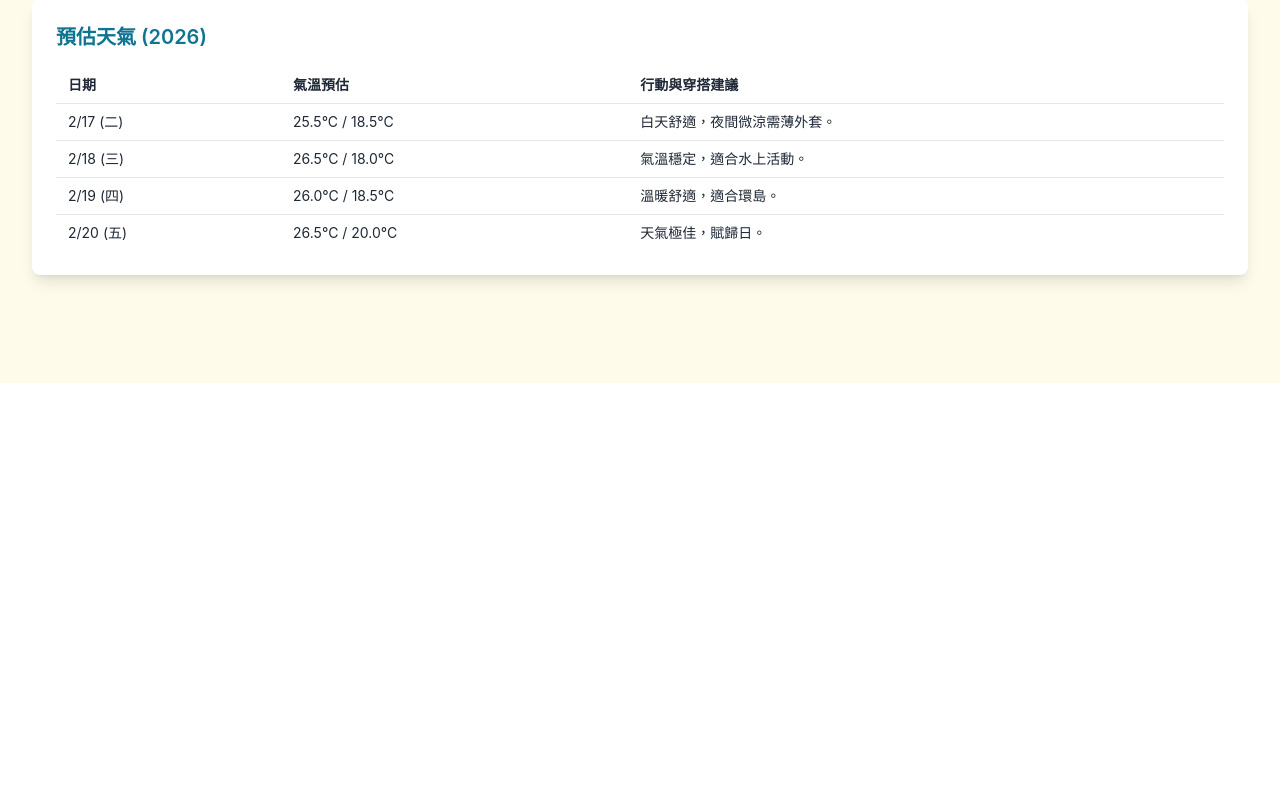
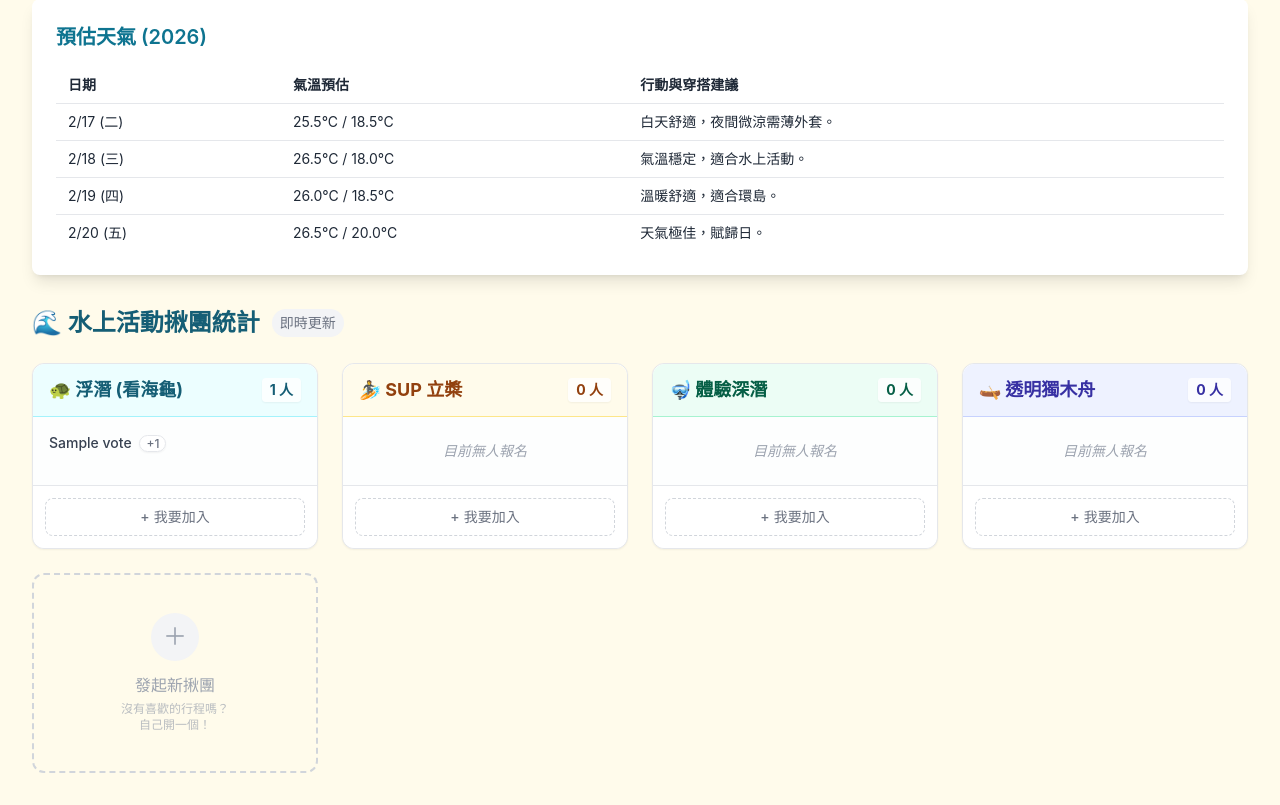
Before and after one commit to mike920116/Trip4day20260117, a Flask app: page / in a window 1280 px wide. Shown: the part 417-1222 px from the top of the page. Before the commit the page ends 800 px from the top, so only its background shows below. Run offline with Flask 3, Linux system fonts and the light colour scheme; tables that the repository leaves empty hold one stand-in row (values such as "Sample post"); some libraries are stand-ins or nearby versions.

Commit message:
完成水上活動揪團功能與資料庫修復

```diff
--- a/app.py
+++ b/app.py
@@ -5,29 +5,28 @@ from flask_sqlalchemy import SQLAlchemy
 
 app = Flask(__name__)
 
-# --- 資料庫連線設定 (Zeabur 修正版) ---
+# ==========================================
+# 資料庫連線設定
+# ==========================================
 
-# 1. 嘗試取得完整的連線字串
+# 1. 嘗試取得環境變數中的連線字串
 database_url = os.environ.get('DATABASE_URL')
 
 # 2. 如果沒有 DATABASE_URL，嘗試從 Zeabur 的 MySQL 變數組裝
 if not database_url:
     db_host = os.environ.get('MYSQL_HOST')
-    # 【修正點】Zeabur 預設給的是 MYSQL_USERNAME，但也保留 MYSQL_USER 以防萬一
     db_user = os.environ.get('MYSQL_USER') or os.environ.get('MYSQL_USERNAME')
     db_password = os.environ.get('MYSQL_PASSWORD')
     db_port = os.environ.get('MYSQL_PORT')
     db_name = os.environ.get('MYSQL_DATABASE')
 
     if db_host and db_user and db_password:
-        # 成功抓到 Zeabur MySQL 變數，組裝連線字串
         database_url = f"mysql+pymysql://{db_user}:{db_password}@{db_host}:{db_port}/{db_name}"
     else:
-        # 3. 真的都沒有，代表是在您的「本地電腦」開發
-        # ⚠️ 請務必確認這裡的密碼是您本地 MySQL Workbench 的密碼
+        # 本地開發預設 (請自行確認密碼)
         database_url = 'mysql+pymysql://root:NTUB@localhost:3306/travel_db'
 
-# 4. 針對 Zeabur PostgreSQL 的相容性修正 (保留以防萬一)
+# 3. 針對 Zeabur PostgreSQL 的相容性修正
 if database_url and database_url.startswith("postgres://"):
     database_url = database_url.replace("postgres://", "postgresql://", 1)
 
@@ -36,13 +35,11 @@ app.config['SQLALCHEMY_TRACK_MODIFICATIONS'] = False
 
 db = SQLAlchemy(app)
 
-# ... (下方的資料庫模型與路由程式碼完全不用動)
-
 # ==========================================
 # 資料庫模型 (Models)
 # ==========================================
 
-# 1. 變更紀錄表 (New!)
+# 1. 變更紀錄表
 class ChangeLog(db.Model):
     id = db.Column(db.Integer, primary_key=True)
     table_name = db.Column(db.String(50), nullable=False)
@@ -110,6 +107,33 @@ class TripSetting(db.Model):
     key = db.Column(db.String(50), unique=True, nullable=False)
     value = db.Column(db.String(100), nullable=False)
 
+# 6. 活動選項表 (新團的標題，例如：SUP、浮潛)
+class ActivityOption(db.Model):
+    id = db.Column(db.Integer, primary_key=True)
+    name = db.Column(db.String(50), nullable=False)
+    created_at = db.Column(db.DateTime, default=datetime.now)
+
+    def to_dict(self):
+        return {
+            'id': self.id,
+            'name': self.name
+        }
+
+# 7. 活動投票表 (報名的人)
+class ActivityVote(db.Model):
+    id = db.Column(db.Integer, primary_key=True)
+    option_id = db.Column(db.Integer, db.ForeignKey('activity_option.id'), nullable=False)
+    name = db.Column(db.String(50), nullable=False)
+    count = db.Column(db.Integer, default=1)
+
+    def to_dict(self):
+        return {
+            'id': self.id,
+            'option_id': self.option_id,
+            'name': self.name,
+            'count': self.count
+        }
+
 # --- 輔助函式：寫入變更紀錄 ---
 def log_change(table, action, target_id, desc):
     new_log = ChangeLog(
@@ -121,22 +145,21 @@ def log_change(table, action, target_id, desc):
     db.session.add(new_log)
 
 # --- 資料填充 (Seed) ---
-# 因為現在改用 MySQL 永久儲存，這裡只做「第一次檢查」，
-# 避免每次重啟都重複寫入。
 def seed_data():
+    # 初始化預設的活動選項
+    if not ActivityOption.query.first():
+        defaults = ['🐢 浮潛 (看海龜)', '🏄 SUP 立槳', '🤿 體驗深潛', '🛶 透明獨木舟']
+        for name in defaults:
+            db.session.add(ActivityOption(name=name))
+        db.session.commit()
+        print("已初始化預設水上活動選項")
+
     # 這裡僅保留「如果完全沒資料才寫入」的邏輯
     if ItineraryItem.query.first():
         return
 
-    print("偵測到資料庫為空，正在初始化預設資料...")
-    # (為節省篇幅，這裡省略了具體的 INSERT 內容，
-    # 因為您的資料庫現在已經有資料了。
-    # 如果您未來清空資料庫，程式會保持空狀態，
-    # 您可以手動用 SQL 匯入，或者把之前的 seed list 加回來)
-    pass
-
 # ==========================================
-# API 路由 (Routes) - 每一支都加入了 Log 功能
+# API 路由 (Routes)
 # ==========================================
 
 @app.route('/')
@@ -160,11 +183,8 @@ def add_itinerary():
         map_link=data.get('map_link', '')
     )
     db.session.add(new_item)
-    db.session.flush() # 為了先取得 new_item.id
-
-    # 紀錄變更
+    db.session.flush()
     log_change('itinerary', 'CREATE', new_item.id, f"新增行程: {new_item.title}")
-
     db.session.commit()
     return jsonify(new_item.to_dict()), 201
 
@@ -172,16 +192,12 @@ def add_itinerary():
 def update_itinerary(id):
     item = ItineraryItem.query.get_or_404(id)
     data = request.get_json()
-
     original_title = item.title
     item.title = data.get('title', item.title)
     item.details = data.get('details', item.details)
     item.time_range = data.get('time_range', item.time_range)
     item.map_link = data.get('map_link', item.map_link)
-
-    # 紀錄變更
     log_change('itinerary', 'UPDATE', id, f"修改行程: {original_title} -> {item.title}")
-
     db.session.commit()
     return jsonify(item.to_dict())
 
@@ -190,10 +206,7 @@ def delete_itinerary(id):
     item = ItineraryItem.query.get_or_404(id)
     del_title = item.title
     db.session.delete(item)
-
-    # 紀錄變更
     log_change('itinerary', 'DELETE', id, f"刪除行程: {del_title}")
-
     db.session.commit()
     return jsonify({'message': 'Deleted successfully'})
 
@@ -215,9 +228,7 @@ def add_food():
     )
     db.session.add(new_item)
     db.session.flush()
-
     log_change('food', 'CREATE', new_item.id, f"新增美食: {new_item.name}")
-
     db.session.commit()
     return jsonify(new_item.to_dict()), 201
 
@@ -225,9 +236,7 @@ def add_food():
 def update_food(id):
     item = FoodItem.query.get_or_404(id)
     data = request.get_json()
-
     log_msg = f"更新美食: {item.name}"
-
     if 'name' in data: item.name = data['name']
     if 'category' in data: item.category = data['category']
     if 'description' in data: item.description = data['description']
@@ -235,9 +244,7 @@ def update_food(id):
     if 'is_favorite' in data:
         item.is_favorite = data['is_favorite']
         log_msg = f"切換美食收藏: {item.name} -> {item.is_favorite}"
-
     log_change('food', 'UPDATE', id, log_msg)
-
     db.session.commit()
     return jsonify(item.to_dict())
 
@@ -246,9 +253,7 @@ def delete_food(id):
     item = FoodItem.query.get_or_404(id)
     del_name = item.name
     db.session.delete(item)
-
     log_change('food', 'DELETE', id, f"刪除美食: {del_name}")
-
     db.session.commit()
     return jsonify({'message': 'Deleted successfully'})
 
@@ -268,9 +273,7 @@ def add_prep():
     )
     db.session.add(new_item)
     db.session.flush()
-
     log_change('prep', 'CREATE', new_item.id, f"新增準備項目: {new_item.name}")
-
     db.session.commit()
     return jsonify(new_item.to_dict()), 201
 
@@ -278,17 +281,13 @@ def add_prep():
 def update_prep(id):
     item = PrepItem.query.get_or_404(id)
     data = request.get_json()
-
     log_msg = f"更新準備項目: {item.name}"
-
     if 'is_checked' in data:
         item.is_checked = data['is_checked']
         log_msg = f"勾選狀態變更: {item.name} -> {item.is_checked}"
     if 'name' in data: item.name = data['name']
     if 'category' in data: item.category = data['category']
-
     log_change('prep', 'UPDATE', id, log_msg)
-
     db.session.commit()
     return jsonify(item.to_dict())
 
@@ -297,9 +296,7 @@ def delete_prep(id):
     item = PrepItem.query.get_or_404(id)
     del_name = item.name
     db.session.delete(item)
-
     log_change('prep', 'DELETE', id, f"刪除準備項目: {del_name}")
-
     db.session.commit()
     return jsonify({'message': 'Deleted successfully'})
 
@@ -313,25 +310,88 @@ def get_budget():
 def update_budget():
     data = request.get_json()
     new_val = str(data.get('value', 0))
-
     setting = TripSetting.query.filter_by(key='budget').first()
     old_val = '0'
-
     if setting:
         old_val = setting.value
         setting.value = new_val
     else:
         db.session.add(TripSetting(key='budget', value=new_val))
-
     log_change('setting', 'UPDATE', 0, f"更新預算: {old_val} -> {new_val}")
-
     db.session.commit()
     return jsonify({'value': new_val})
 
+# --- 5. 活動揪團 API (New!) ---
+
+@app.route('/api/activities', methods=['GET'])
+def get_activities():
+    # 取得所有選項
+    options = ActivityOption.query.order_by(ActivityOption.created_at).all()
+    # 取得所有投票
+    votes = ActivityVote.query.all()
+    result = []
+    for opt in options:
+        # 篩選出屬於這個選項的投票
+        opt_votes = [v.to_dict() for v in votes if v.option_id == opt.id]
+        result.append({
+            'id': opt.id,
+            'name': opt.name,
+            'votes': opt_votes
+        })
+    return jsonify(result)
+
+@app.route('/api/activities', methods=['POST'])
+def add_activity_option():
+    data = request.get_json()
+    name = data.get('name')
+    if not name:
+        return jsonify({'error': 'Name is required'}), 400
+
+    new_option = ActivityOption(name=name)
+    db.session.add(new_option)
+    db.session.flush() # 取得 ID
+    log_change('activity', 'CREATE', new_option.id, f"發起新團: {name}")
+    db.session.commit()
+    return jsonify(new_option.to_dict()), 201
+
+@app.route('/api/activities/<int:id>', methods=['DELETE'])
+def delete_activity_option(id):
+    # 先刪除該活動下的所有投票
+    ActivityVote.query.filter_by(option_id=id).delete()
+    # 再刪除活動本身
+    option = ActivityOption.query.get_or_404(id)
+    del_name = option.name
+    db.session.delete(option)
+    log_change('activity', 'DELETE', id, f"刪除揪團: {del_name}")
+    db.session.commit()
+    return jsonify({'message': 'Deleted'})
+
+@app.route('/api/votes', methods=['POST'])
+def add_vote():
+    data = request.get_json()
+    new_vote = ActivityVote(
+        option_id=data['option_id'],
+        name=data['name'],
+        count=int(data.get('count', 1))
+    )
+    db.session.add(new_vote)
+    db.session.flush()
+    log_change('vote', 'CREATE', new_vote.id, f"揪團報名: {new_vote.name} +{new_vote.count}")
+    db.session.commit()
+    return jsonify(new_vote.to_dict()), 201
+
+@app.route('/api/votes/<int:id>', methods=['DELETE'])
+def delete_vote(id):
+    vote = ActivityVote.query.get_or_404(id)
+    desc = f"{vote.name} 退出活動 {vote.option_id}"
+    db.session.delete(vote)
+    log_change('vote', 'DELETE', id, desc)
+    db.session.commit()
+    return jsonify({'message': 'Deleted'})
+
 # 初始化
-with app.app_context():
-    db.create_all()
-    seed_data()
-
 if __name__ == '__main__':
+    with app.app_context():
+        db.create_all()
+        seed_data()
     app.run(debug=True, port=5000)
--- a/static/js/script.js
+++ b/static/js/script.js
@@ -361,7 +361,6 @@ document.addEventListener('DOMContentLoaded', () => {
                 ? `<a href="${item.link}" target="_blank" class="text-cyan-600 hover:text-cyan-800 text-sm mt-2 inline-block">Google Maps ↗</a>`
                 : '';
 
-            // 【修正點】移除 group-hover, opacity 等屬性，讓按鈕永久顯示
             const html = `
             <div class="food-card bg-white rounded-lg shadow-lg overflow-hidden relative" data-id="${item.id}">
                 <button onclick="toggleFavorite(${item.id}, ${!item.is_favorite})" class="absolute top-3 right-3 p-2 bg-white rounded-full shadow-sm hover:shadow-md transition transform hover:scale-110 z-10">
@@ -562,7 +561,7 @@ document.addEventListener('DOMContentLoaded', () => {
         });
     });
 
-    // 7. 預算邏輯 (New! - 串接後端)
+    // 7. 預算邏輯
     const budgetDisplay = document.getElementById('budget-display');
     const budgetInput = document.getElementById('budget-input');
     const budgetEditBtn = document.getElementById('budget-edit');
@@ -618,10 +617,168 @@ document.addEventListener('DOMContentLoaded', () => {
         });
     });
 
+    // --- 8. 活動揪團邏輯 (動態資料庫版) ---
+    const voteBoard = document.getElementById('vote-board');
+    const voteModal = document.getElementById('vote-modal');
+    const createModal = document.getElementById('create-activity-modal');
+    const voteCountInput = document.getElementById('vote-count');
+
+    const cardColors = [
+        'bg-cyan-50 text-cyan-800 border-cyan-200',
+        'bg-amber-50 text-amber-800 border-amber-200',
+        'bg-emerald-50 text-emerald-800 border-emerald-200',
+        'bg-indigo-50 text-indigo-800 border-indigo-200',
+        'bg-rose-50 text-rose-800 border-rose-200',
+        'bg-violet-50 text-violet-800 border-violet-200'
+    ];
+
+    function loadVotes() {
+        fetch('/api/activities')
+            .then(res => res.json())
+            .then(data => {
+                renderVoteBoard(data);
+            });
+    }
+
+    function renderVoteBoard(activities) {
+        if(!voteBoard) return;
+        voteBoard.innerHTML = '';
+
+        activities.forEach((act, index) => {
+            const totalCount = act.votes.reduce((sum, v) => sum + v.count, 0);
+            const colorClass = cardColors[index % cardColors.length];
+
+            const listHtml = act.votes.map(v => `
+                <div class="flex justify-between items-center text-sm mb-1 group border-b border-gray-100 last:border-0 pb-1 last:pb-0">
+                    <span class="text-gray-700 font-medium">${v.name}
+                        <span class="text-xs text-gray-500 bg-white border px-1.5 rounded-full ml-1 shadow-sm">+${v.count}</span>
+                    </span>
+                    <button onclick="deleteVote(${v.id})" class="text-gray-300 hover:text-red-500 opacity-0 group-hover:opacity-100 transition px-1" title="刪除">×</button>
+                </div>
+            `).join('');
+
+            const cardHtml = `
+                <div class="border rounded-xl shadow-sm hover:shadow-md transition-all duration-300 bg-white flex flex-col h-full group/card relative">
+                    <button onclick="deleteActivity(${act.id}, '${act.name}')" class="absolute top-2 right-2 text-gray-300 hover:text-red-400 opacity-0 group-hover/card:opacity-100 transition z-10 p-1" title="刪除此團">
+                        <svg class="w-4 h-4" fill="none" stroke="currentColor" viewBox="0 0 24 24"><path stroke-linecap="round" stroke-linejoin="round" stroke-width="2" d="M6 18L18 6M6 6l12 12"></path></svg>
+                    </button>
+                    <div class="${colorClass} px-4 py-3 border-b flex justify-between items-center rounded-t-xl">
+                        <h4 class="font-bold text-lg truncate pr-6" title="${act.name}">${act.name}</h4>
+                        <span class="bg-white/80 px-2 py-0.5 rounded text-sm font-bold shadow-sm whitespace-nowrap">
+                            ${totalCount} 人
+                        </span>
+                    </div>
+                    <div class="p-4 flex-1 bg-gray-50/30">
+                        ${listHtml ? `<div class="space-y-1">${listHtml}</div>` : `<p class="text-gray-400 text-sm text-center italic py-2">目前無人報名</p>`}
+                    </div>
+                    <div class="p-3 border-t bg-white rounded-b-xl">
+                        <button onclick="openVoteModal(${act.id}, '${act.name}')" class="w-full py-2 rounded-lg border border-dashed border-gray-300 text-gray-500 hover:border-cyan-500 hover:text-cyan-600 hover:bg-cyan-50 transition flex items-center justify-center gap-1 text-sm font-medium">
+                            <span>+</span> 我要加入
+                        </button>
+                    </div>
+                </div>
+            `;
+            voteBoard.insertAdjacentHTML('beforeend', cardHtml);
+        });
+
+        const addCardHtml = `
+            <button onclick="openCreateModal()" class="border-2 border-dashed border-gray-300 rounded-xl p-6 flex flex-col items-center justify-center text-gray-400 hover:border-cyan-500 hover:text-cyan-600 hover:bg-cyan-50 transition min-h-[200px] h-full">
+                <div class="w-12 h-12 rounded-full bg-gray-100 mb-3 flex items-center justify-center text-2xl group-hover:bg-white transition">＋</div>
+                <span class="font-medium">發起新揪團</span>
+                <span class="text-xs mt-1 opacity-70">沒有喜歡的行程嗎？<br>自己開一個！</span>
+            </button>
+        `;
+        voteBoard.insertAdjacentHTML('beforeend', addCardHtml);
+    }
+
+    window.openVoteModal = function(optionId, name) {
+        document.getElementById('vote-activity-code').value = optionId;
+        document.getElementById('vote-modal-title').innerText = `加入「${name}」`;
+        document.getElementById('vote-name').value = '';
+        document.getElementById('vote-count').value = 1;
+        voteModal.classList.remove('hidden');
+        voteModal.classList.add('flex');
+        setTimeout(() => document.getElementById('vote-name').focus(), 100);
+    };
+
+    window.closeVoteModal = function() {
+        voteModal.classList.add('hidden');
+        voteModal.classList.remove('flex');
+    };
+
+    if(document.getElementById('vote-cancel')) document.getElementById('vote-cancel').onclick = closeVoteModal;
+    if(document.getElementById('vote-modal-bg')) document.getElementById('vote-modal-bg').onclick = closeVoteModal;
+
+    window.openCreateModal = function() {
+        document.getElementById('new-activity-name').value = '';
+        createModal.classList.remove('hidden');
+        createModal.classList.add('flex');
+        setTimeout(() => document.getElementById('new-activity-name').focus(), 100);
+    }
+
+    window.closeCreateModal = function() {
+        createModal.classList.add('hidden');
+        createModal.classList.remove('flex');
+    }
+
+    window.adjustVoteCount = function(delta) {
+        let val = parseInt(voteCountInput.value) || 1;
+        val += delta;
+        if (val < 1) val = 1;
+        voteCountInput.value = val;
+    };
+
+    if(document.getElementById('vote-form')) {
+        document.getElementById('vote-form').addEventListener('submit', (e) => {
+            e.preventDefault();
+            const payload = {
+                option_id: document.getElementById('vote-activity-code').value,
+                name: document.getElementById('vote-name').value,
+                count: parseInt(document.getElementById('vote-count').value)
+            };
+            fetch('/api/votes', {
+                method: 'POST',
+                headers: { 'Content-Type': 'application/json' },
+                body: JSON.stringify(payload)
+            }).then(res => {
+                if(res.ok) { closeVoteModal(); loadVotes(); }
+            });
+        });
+    }
+
+    if(document.getElementById('create-activity-form')) {
+        document.getElementById('create-activity-form').addEventListener('submit', (e) => {
+            e.preventDefault();
+            const name = document.getElementById('new-activity-name').value.trim();
+            if(!name) return;
+
+            fetch('/api/activities', {
+                method: 'POST',
+                headers: { 'Content-Type': 'application/json' },
+                body: JSON.stringify({ name: name })
+            }).then(res => {
+                if(res.ok) { closeCreateModal(); loadVotes(); }
+            });
+        });
+    }
+
+    window.deleteVote = function(id) {
+        if(confirm('確定要刪除這筆報名資料嗎？')) {
+            fetch(`/api/votes/${id}`, { method: 'DELETE' }).then(() => loadVotes());
+        }
+    };
+
+    window.deleteActivity = function(id, name) {
+        if(confirm(`確定要刪除「${name}」這個揪團嗎？\n裡面的報名資料也會一併刪除喔！`)) {
+            fetch(`/api/activities/${id}`, { method: 'DELETE' }).then(() => loadVotes());
+        }
+    };
+
     // 啟動
     loadBudget();
     loadPrep();
     fetchItinerary();
     fetchFood();
+    loadVotes();
     switchPage('overview');
 });
--- a/templates/index.html
+++ b/templates/index.html
@@ -123,6 +123,16 @@
                         </tbody>
                     </table>
                 </div>
+            </div>
+
+            <div class="mt-8">
+                <h3 class="text-2xl font-bold text-cyan-800 mb-6 flex items-center">
+                    🌊 水上活動揪團統計
+                    <span class="ml-3 text-sm font-normal text-gray-500 bg-gray-100 px-2 py-1 rounded-full">即時更新</span>
+                </h3>
+
+                <div class="grid grid-cols-1 md:grid-cols-2 lg:grid-cols-4 gap-6" id="vote-board">
+                    </div>
             </div>
         </section>
 
@@ -455,6 +465,49 @@
         </div>
     </div>
 
+    <div id="vote-modal" class="fixed inset-0 hidden items-center justify-center z-[60]">
+        <div class="absolute inset-0 bg-black opacity-40" id="vote-modal-bg"></div>
+        <div class="bg-white rounded-lg p-6 z-10 w-full max-w-sm mx-4 shadow-xl transform transition-all">
+            <h3 class="text-xl font-bold mb-4 text-cyan-800" id="vote-modal-title">加入揪團</h3>
+            <form id="vote-form" class="space-y-4">
+                <input type="hidden" id="vote-activity-code">
+                <div>
+                    <label class="block text-sm font-medium text-gray-700 mb-1">您的暱稱</label>
+                    <input type="text" id="vote-name" class="w-full border border-gray-300 rounded-md px-3 py-2 focus:ring-cyan-500 focus:border-cyan-500" placeholder="例如：小明" required>
+                </div>
+                <div>
+                    <label class="block text-sm font-medium text-gray-700 mb-1">報名人數 (含自己)</label>
+                    <div class="flex items-center space-x-3">
+                        <button type="button" class="w-10 h-10 rounded-full bg-gray-100 text-gray-600 hover:bg-gray-200 font-bold text-lg" onclick="adjustVoteCount(-1)">-</button>
+                        <input type="number" id="vote-count" value="1" min="1" class="w-20 text-center border-gray-300 border-b-2 focus:outline-none text-xl font-bold" readonly>
+                        <button type="button" class="w-10 h-10 rounded-full bg-cyan-100 text-cyan-700 hover:bg-cyan-200 font-bold text-lg" onclick="adjustVoteCount(1)">+</button>
+                    </div>
+                </div>
+                <div class="flex justify-end space-x-2 mt-4">
+                    <button type="button" id="vote-cancel" class="px-4 py-2 rounded-md bg-gray-100 text-gray-700 hover:bg-gray-200">取消</button>
+                    <button type="submit" class="px-4 py-2 rounded-md bg-cyan-600 text-white hover:bg-cyan-700 shadow-sm">確認加入</button>
+                </div>
+            </form>
+        </div>
+    </div>
+
+    <div id="create-activity-modal" class="fixed inset-0 hidden items-center justify-center z-[60]">
+        <div class="absolute inset-0 bg-black opacity-40" onclick="closeCreateModal()"></div>
+        <div class="bg-white rounded-lg p-6 z-10 w-full max-w-sm mx-4 shadow-xl">
+            <h3 class="text-xl font-bold mb-4 text-cyan-800">✨ 發起新揪團</h3>
+            <form id="create-activity-form" class="space-y-4">
+                <div>
+                    <label class="block text-sm font-medium text-gray-700 mb-1">活動名稱</label>
+                    <input type="text" id="new-activity-name" class="w-full border border-gray-300 rounded-md px-3 py-2 focus:ring-cyan-500 focus:border-cyan-500" placeholder="例如：夜釣小管、自由潛水..." required>
+                </div>
+                <div class="flex justify-end space-x-2 mt-4">
+                    <button type="button" onclick="closeCreateModal()" class="px-4 py-2 rounded-md bg-gray-100 text-gray-700 hover:bg-gray-200">取消</button>
+                    <button type="submit" class="px-4 py-2 rounded-md bg-cyan-600 text-white hover:bg-cyan-700 shadow-sm">建立</button>
+                </div>
+            </form>
+        </div>
+    </div>
+
     <script src="{{ url_for('static', filename='js/script.js') }}"></script>
 </body>
 </html>
```
